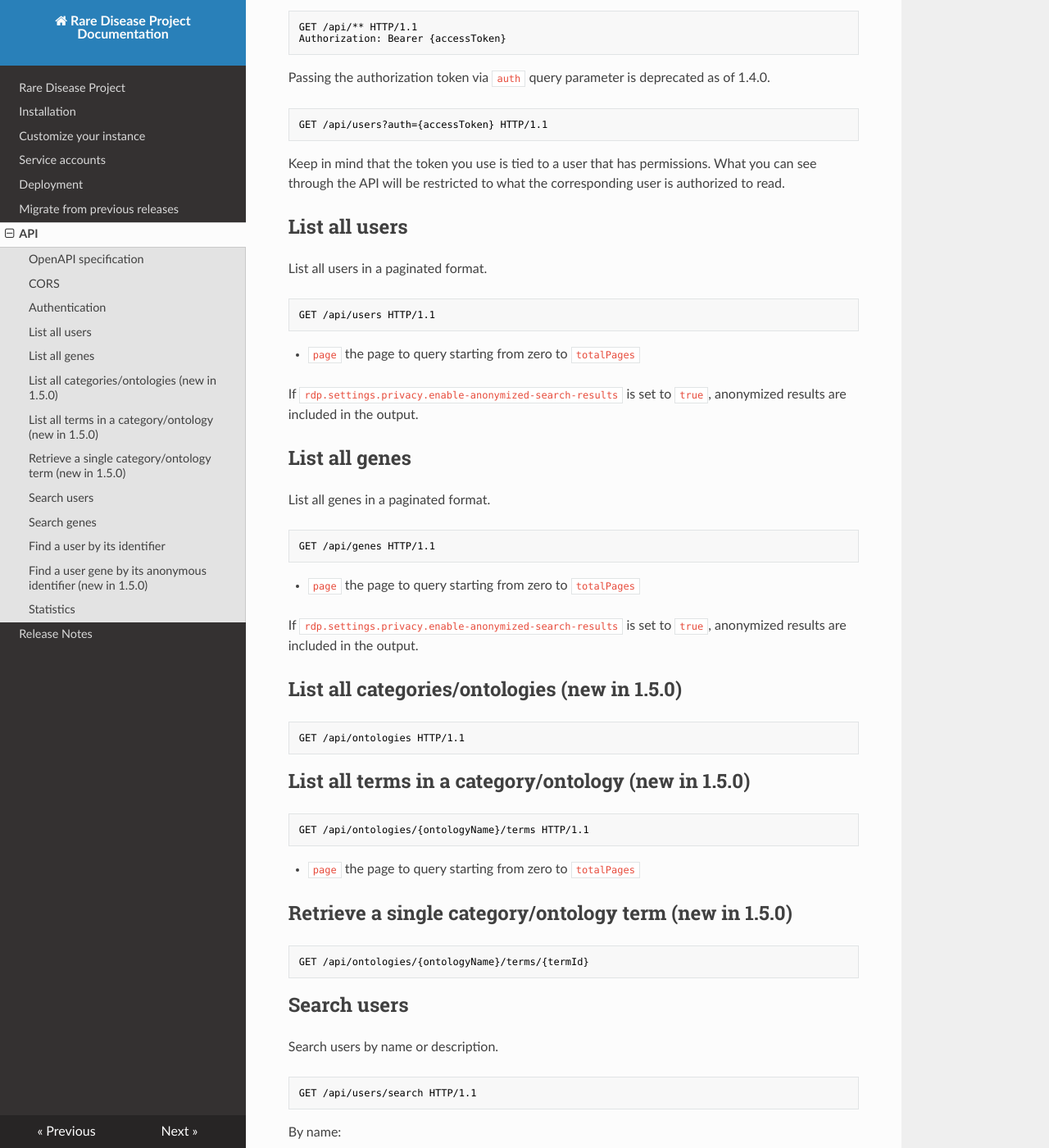
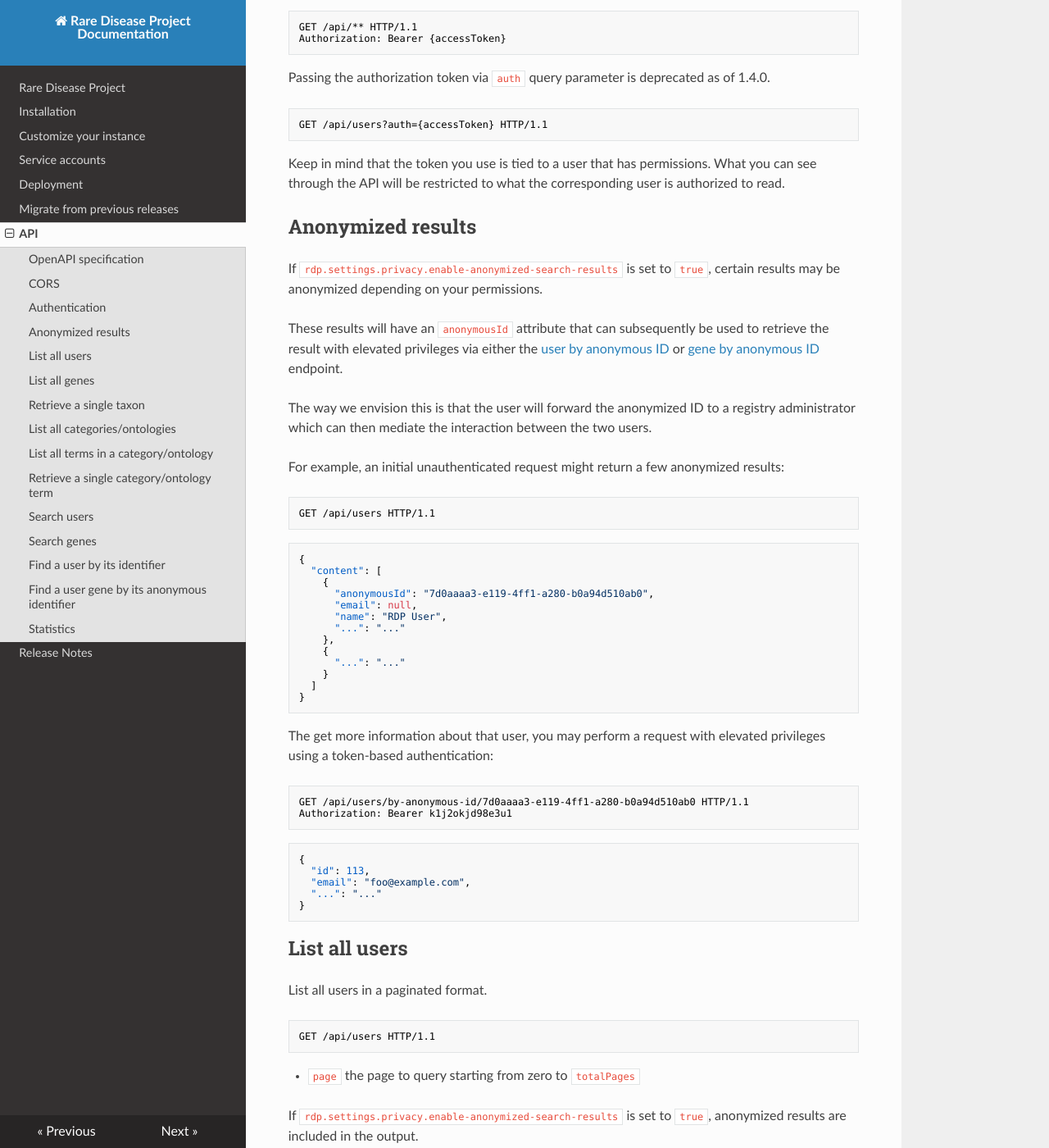
Before and after one commit to PavlidisLab/rdp, an MkDocs documentation site: the page built from docs/api.md, in a window 1280 px wide and 1400 px high, scrolled down 909 px. Shown: the whole window at 82% size. Built offline with MkDocs 1.6.1, drawn with Linux system fonts in a browser that asks for light colours; nearby versions of some CDN libraries; some of the changed text lies outside the part shown.

Commit message:
docs: Update docs

````diff
--- a/docs/api.md
+++ b/docs/api.md
@@ -49,6 +49,56 @@ GET /api/users?auth={accessToken} HTTP/1.1
 Keep in mind that the token you use is tied to a user that has permissions. What you can see through the API will be
 restricted to what the corresponding user is authorized to read.
 
+## Anonymized results
+
+If `rdp.settings.privacy.enable-anonymized-search-results` is set to `true`, certain results may be anonymized depending
+on your permissions.
+
+These results will have an `anonymousId` attribute that can subsequently be used to retrieve the
+result with elevated privileges via either the [user by anonymous ID](#find-a-user-by-its-identifier)
+or [gene by anonymous ID](#find-a-user-gene-by-its-anonymous-identifier) endpoint.
+
+The way we envision this is that the user will forward the anonymized ID to a registry administrator which can then
+mediate the interaction between the two users.
+
+For example, an initial unauthenticated request might return a few anonymized results:
+
+```http
+GET /api/users HTTP/1.1
+```
+
+```json
+{
+  "content": [
+    {
+      "anonymousId": "7d0aaaa3-e119-4ff1-a280-b0a94d510ab0",
+      "email": null,
+      "name": "RDP User",
+      "...": "..."
+    },
+    {
+      "...": "..."
+    }
+  ]
+}
+```
+
+The get more information about that user, you may perform a request with elevated privileges using a token-based
+authentication:
+
+```http
+GET /api/users/by-anonymous-id/7d0aaaa3-e119-4ff1-a280-b0a94d510ab0 HTTP/1.1
+Authorization: Bearer k1j2okjd98e3u1
+```
+
+```json
+{
+  "id": 113,
+  "email": "foo@example.com",
+  "...": "..."
+}
+```
+
 ## List all users
 
 List all users in a paginated format.
@@ -75,13 +125,34 @@ GET /api/genes HTTP/1.1
 If `rdp.settings.privacy.enable-anonymized-search-results` is set to `true`, anonymized results are included in the
 output.
 
-## List all categories/ontologies (new in 1.5.0)
+## Retrieve a single taxon
+
+!!! note
+
+    New in 1.5.0.
+
+```http
+GET /api/taxa/{taxonId} HTTP/1.1
+```
+
+This can be used in conjunction to the [statistics](#statistics) endpoint to get more details about taxa retrieved in
+the researcher count mapping.
+
+## List all categories/ontologies
+
+!!! note
+
+    New in 1.5.0.
 
 ```http
 GET /api/ontologies HTTP/1.1
 ```
 
-## List all terms in a category/ontology (new in 1.5.0)
+## List all terms in a category/ontology
+
+!!! note
+
+    New in 1.5.0.
 
 ```http
 GET /api/ontologies/{ontologyName}/terms HTTP/1.1
@@ -180,32 +259,41 @@ Obtain a few statistics for the number of registered users, genes, etc.
 GET /api/stats HTTP/1.1
 ```
 
-The `version` field was added in 1.5.0. Previously, you had to parse the `/api` endpoint and extract the version
-from `info.version`.
+!!! note
+
+    The `version` field was added in 1.5.0. Previously, you had to parse the `/api` endpoint and extract the version
+    from `info.version`.
+
+!!! warning
+
+    This endpoint was stabilized in the 1.5.0 release and some of its attributes have been renamed as a result. This
+    is noted in the [1.5 migration](migration.md#migrate-from-14-to-15) notes.
 
 Example output:
 
 ```json
 {
   "version": "1.5.0",
-  "users": 2,
+  "users": 22,
   "publicUsers": 0,
-  "usersWithGenes": 1,
-  "userGenes": 2,
-  "uniqueUserGenes": 2,
-  "uniqueUserGenesTAll": 2,
-  "uniqueUserGenesHumanTAll": 2,
-  "researchersByTaxa": {
-    "mouse": 1,
-    "budding yeast": 0,
-    "roundworm": 0,
-    "frog": 0,
-    "rat": 0,
-    "e. coli": 0,
-    "fruit fly": 0,
-    "fission yeast": 0,
-    "zebrafish": 0,
-    "human": 0
+  "usersWithGenes": 4,
+  "userGenes": 18,
+  "uniqueUserGenes": 18,
+  "uniqueUserGenesInAllTiers": 18,
+  "uniqueHumanUserGenesInAllTiers": 30,
+  "researchersByTaxonId": {
+    "4896": 0,
+    "7955": 0,
+    "559292": 0,
+    "10116": 1,
+    "9606": 1,
+    "10090": 2,
+    "7227": 0,
+    "8364": 0,
+    "6239": 1
   }
 }
 ```
+
+To obtain more details about the taxon, you may use the [taxon endpoint](#retrieve-a-single-taxon). Note that JSON does
+not allow integer has keys in a mapping, but those can be safely treated as such.
````
Also changed, not shown: other parts of docs/api.md (+10 -2 lines), docs/migration.md (+11 -2 lines).
